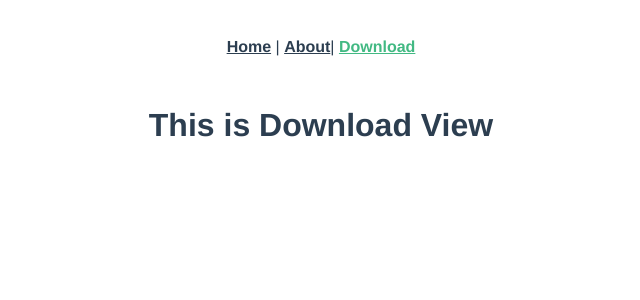
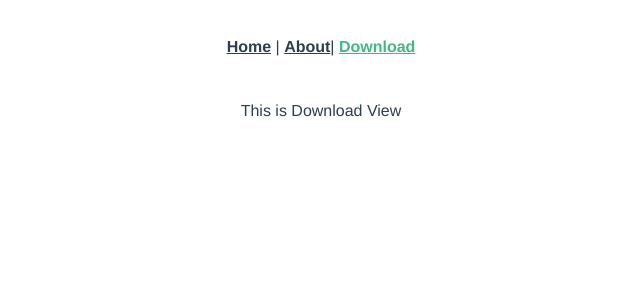
Before and after one commit to Son-Nguyen48/practice-git, a Vue app: page /download in a window 1280 px wide. Shown: the top 300 px of the page, without its empty margins (319-959 px from the left). Built offline with nearby package versions, Linux system fonts and the light colour scheme.

Commit message:
change h1 to p in DownloadView.vue

```diff
--- a/src/views/DownloadView.vue
+++ b/src/views/DownloadView.vue
@@ -1,5 +1,7 @@
 <template>
-  <h1>This is Download View</h1>
+  <div>
+    <p>This is Download View</p>
+  </div>
 </template>
 
 <script>
```
